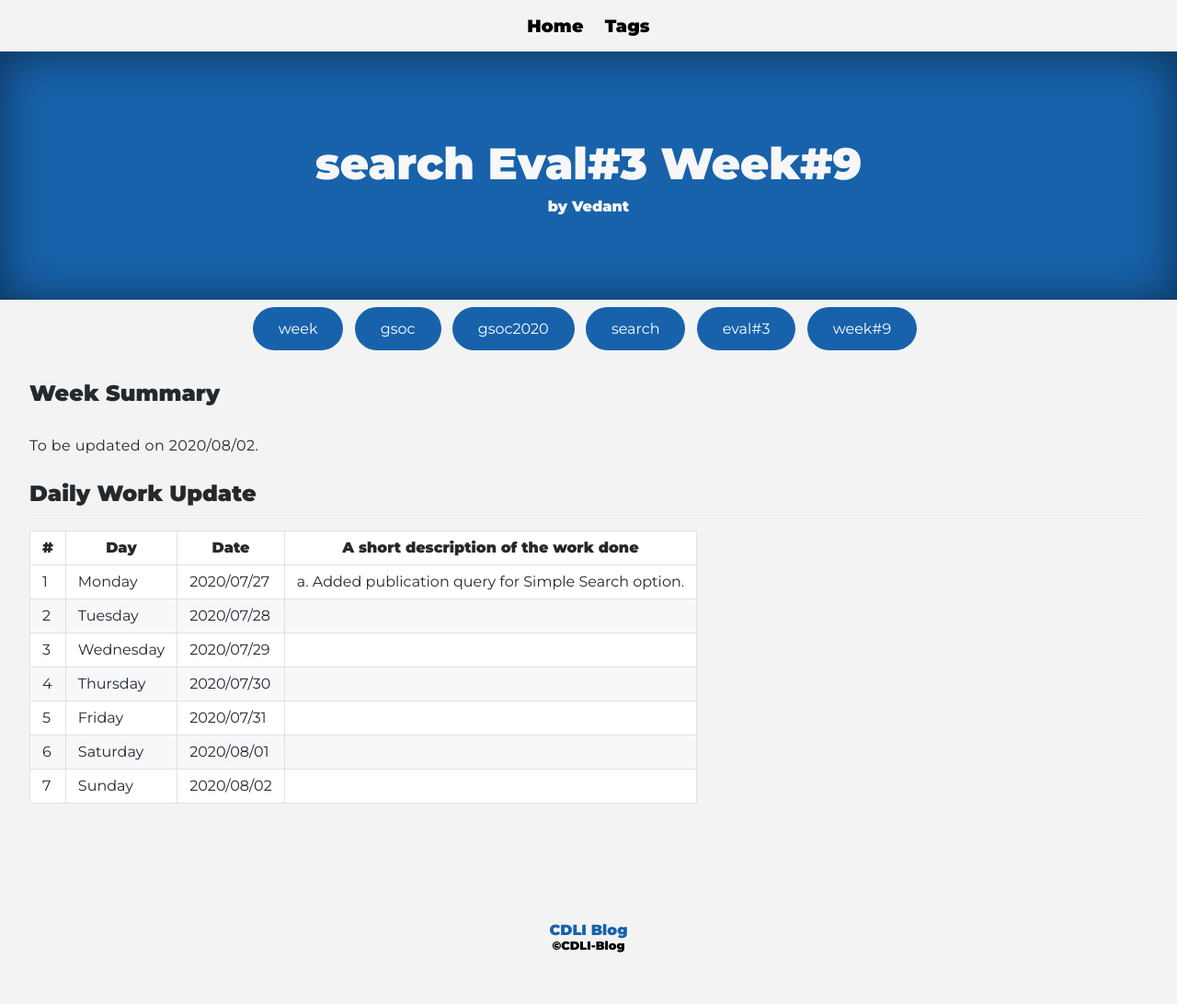
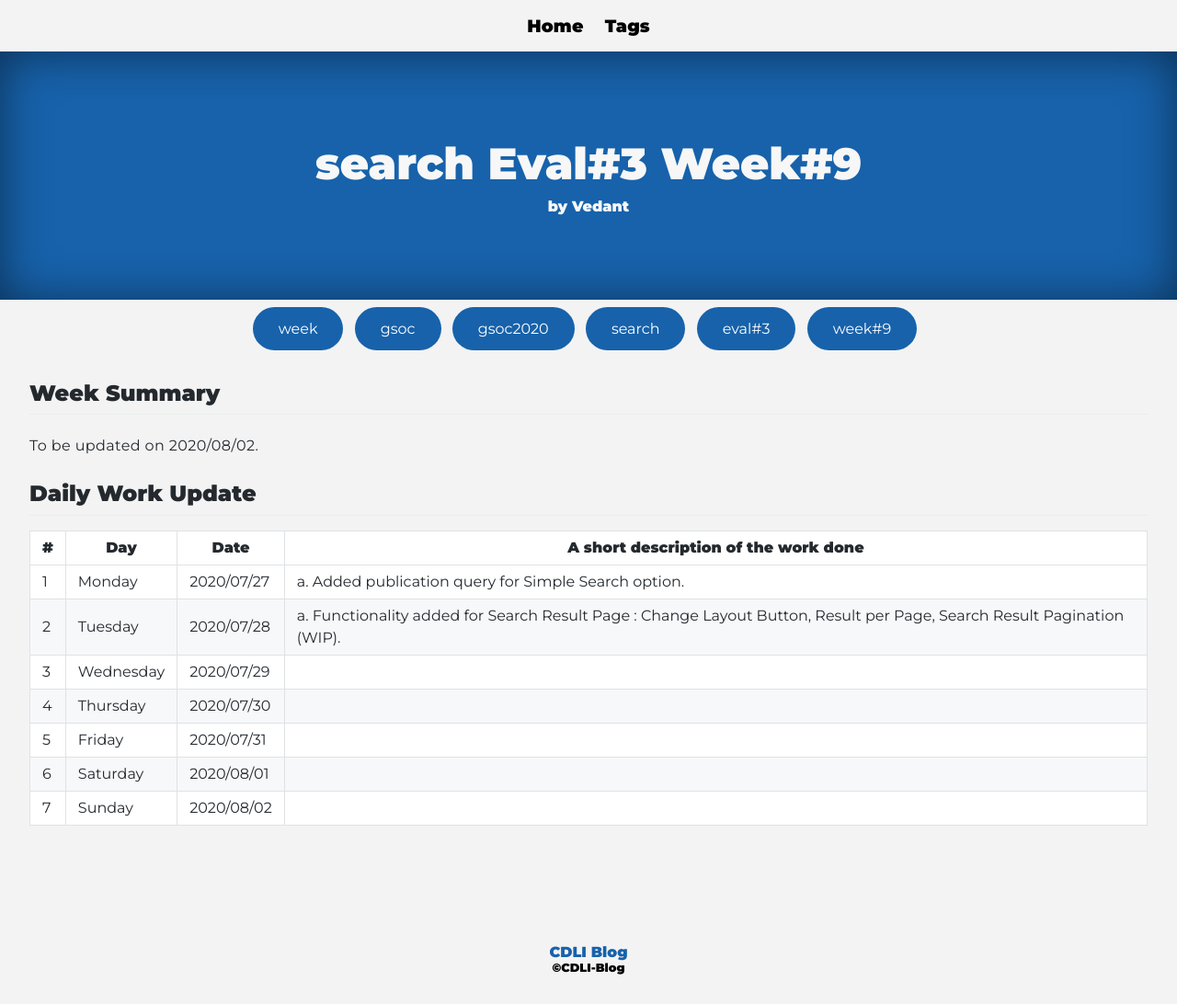
Before and after one commit to cdli-gh/blog, a Jekyll site: the page built from _blog/gsoc20/search/posts/11_week9.md, in a window 1280 px wide. Shown: the whole page at 92% size. Built offline with Jekyll 4.4.1, drawn with Linux system fonts in a browser that asks for light colours; Markdown is read by kramdown in place of the engine named in the settings; before the commit the page ends 1068 px from its top, so only the background shows below that.

Commit message:
Search : DailyUpdates 9:2

```diff
--- a/_blog/gsoc20/search/posts/11_week9.md
+++ b/_blog/gsoc20/search/posts/11_week9.md
@@ -15,7 +15,7 @@ To be updated on 2020/08/02.
 |\#|Day|Date|A short description of the work done|
 |---	|---	|---	|---	|
 |1   	| Monday 	|   2020/07/27	|  a. Added publication query for Simple Search option. |
-|2   	| Tuesday  	|   2020/07/28	|   	|
+|2   	| Tuesday  	|   2020/07/28	|  a. Functionality added for Search Result Page : Change Layout Button, Result per Page, Search Result Pagination (WIP). |
 |3   	| Wednesday  	|  2020/07/29 	|   	|
 |4   	| Thursday  	|   2020/07/30	|   	|
 |5   	| Friday  	|   2020/07/31	|   	|
```
